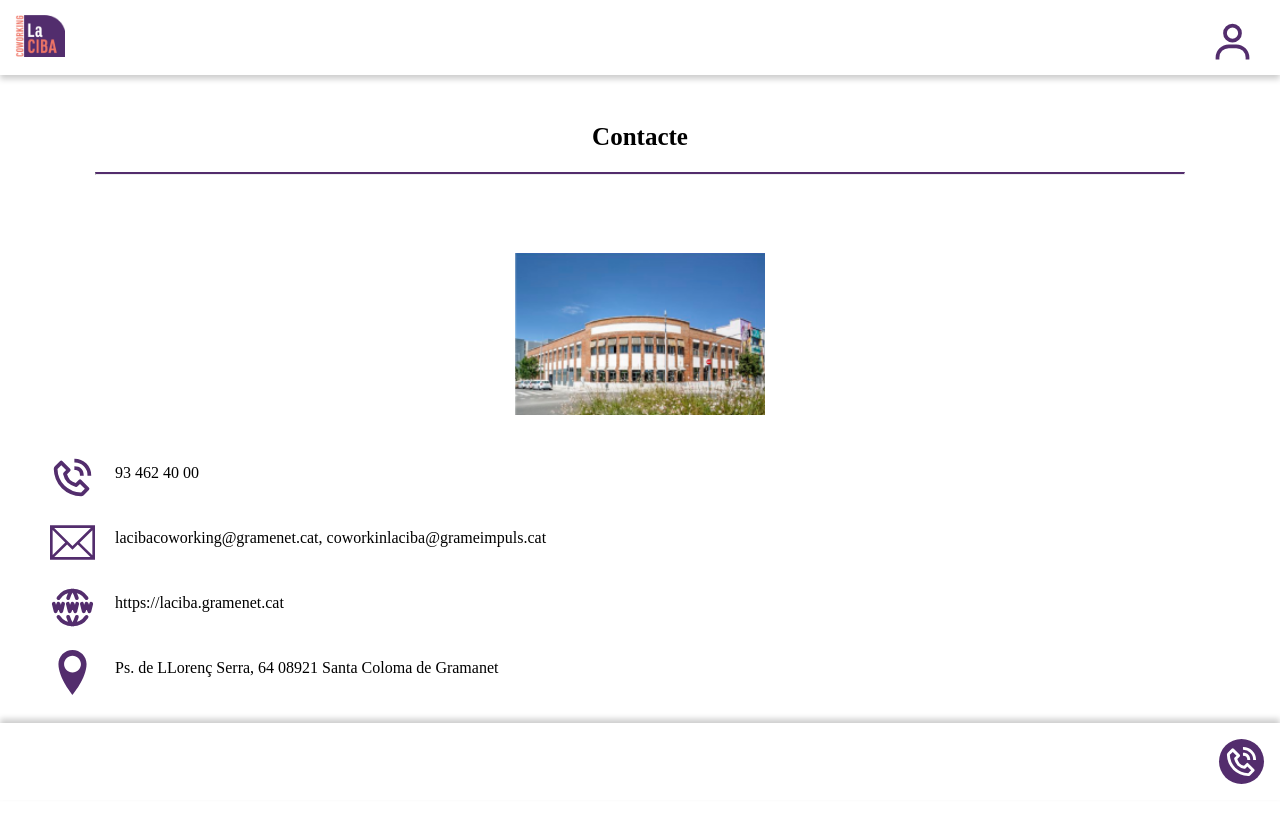
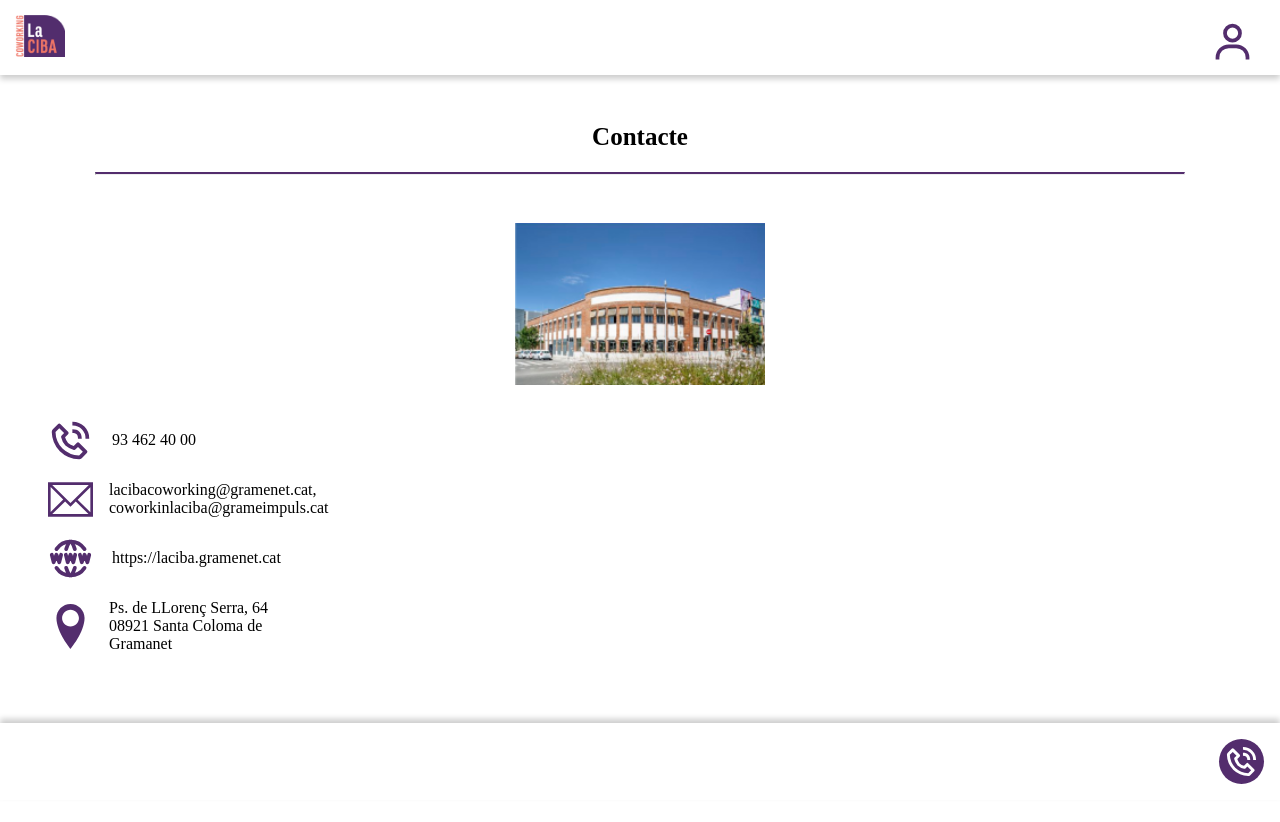
Before and after one commit to castellanorn/ciba-coworking-front, a React (Vite) app: page /contacte in a window 1280 px wide. Shown: the top 822 px of the page. After the commit the page ends 800 px from the top, so only its background shows below. Built offline with nearby package versions, Linux system fonts and the light colour scheme; a web font is replaced by a local one.

Commit message:
refactor: clean comments, style: apply style to Contact page

```diff
--- a/src/components/buttons/ButtonStyled.jsx
+++ b/src/components/buttons/ButtonStyled.jsx
@@ -2,7 +2,8 @@ import styled from "styled-components";
 
 export const ButtonConfirm = styled.button`
     color:var(--violet);
-    padding:8px 23px 8px 23px;
+    width: 8.438rem;
+    height: 2.813rem;
     border-radius:3px;
     border: 3px solid var(--violet);
     font-family: "Marianina XWd FY W03 Medium";
--- a/src/components/form/CreateUserForm.jsx
+++ b/src/components/form/CreateUserForm.jsx
@@ -27,7 +27,6 @@ const CreateUserForm = ({ onCancel, onSubmit, initialData }) => {
 
   useEffect(() => {
     if (initialData) {
-      console.log("ID del usuario a editar:", initialData.id);
       setForm({
         name: initialData.name || "",
         email: initialData.email || "",
--- a/src/pages/admin/AdminDashboard.jsx
+++ b/src/pages/admin/AdminDashboard.jsx
@@ -1,4 +1,4 @@
-import { useState, useContext, useEffect } from "react";
+import { useState, useContext, useEffect, useCallback } from "react";
 import { useNavigate } from "react-router-dom";
 import { AuthContext } from "../../auth/AuthProvider";
 import { apiRequest } from "../../services/apiRequest";
@@ -72,23 +72,25 @@ const AdminDashboard = () => {
     }
   };
 
+  useEffect(() => {
+    fetchUsers();
+  }, []);
 
-
-  const handleEditClick = (user) => {
+  const handleEditClick = useCallback((user) => {
     setModalState({
       isOpen: true,
       selectedUser: user,
     })
-  };
+  }, []);
 
-  const handleDeleteClick= (user)=>{
+  const handleDeleteClick= useCallback((user)=>{
     setDeleteModalState({
       isOpen: true,
       selectedUser: user,
     });
-  };
+  },[]);
 
-  const handleConfirmDelete = async () => {
+  const handleConfirmDelete = useCallback(async () => {
     try {
       if (deleteModalState.selectedUser) {
         await apiRequest(API_DELETE_USER(deleteModalState.selectedUser.id), "DELETE", null, headers);
@@ -103,26 +105,26 @@ const AdminDashboard = () => {
         selectedUser: null,
       });
     }
-  };
+  }, [deleteModalState.selectedUser, fetchUsers]);
 
-  const handleCancelDelete = () => {
+  const handleCancelDelete = useCallback(() => {
     setDeleteModalState({
       isOpen: false,
       selectedUser: null,
     });
-  };
+  }, []);
 
 
-  const handleCloseEditModal = () => {
+  const handleCloseEditModal = useCallback(() => {
     setModalState({
       isOpen: false,
       selectedUser: null,
     });
-  };
+  }, []);
 
   const [confirmationPopupOpen, setConfirmationPopupOpen] = useState(false);
 
-  const handleSubmit = async (userData) => {
+  const handleSubmit = useCallback(async (userData) => {
     try {
       if (!userData.id) {
         await apiRequest(API_CREATE_USER, "POST", userData,headers);
@@ -173,7 +175,7 @@ const AdminDashboard = () => {
       });
 
     }
-  };
+  }, [fetchUsers, handleCloseEditModal, users]);
 
   const handlePlacesClick = (target) => {
     if (target === "users") {
--- a/src/pages/admin/ManageIndividual.jsx
+++ b/src/pages/admin/ManageIndividual.jsx
@@ -149,7 +149,7 @@ const ManageIndividual = () => {
         setError={setError}
       />
       <ContainerButtons>
-          <ButtonFind onClick={handleFindResults}>Buscar</ButtonFind>
+          <ButtonFind onClick={handleFindResults}>Cercar</ButtonFind>
         </ContainerButtons>
       <Line />
       {error && <p style={{ color: 'red' }}>{error}</p>}
--- a/src/pages/admin/ManageMeetingRoom.jsx
+++ b/src/pages/admin/ManageMeetingRoom.jsx
@@ -148,7 +148,7 @@ const ManageMeetingRoom = () => {
         setError={setError}
       />
       <ContainerButtons>
-          <ButtonFind onClick={handleFindResults}>Buscar</ButtonFind>
+          <ButtonFind onClick={handleFindResults}>Cercar</ButtonFind>
         </ContainerButtons>
       <Line />
         {error && <p style={{ color: 'red' }}>{error}</p>}
--- a/src/pages/admin/ManageOffice.jsx
+++ b/src/pages/admin/ManageOffice.jsx
@@ -73,7 +73,7 @@ const ManageOffice = () => {
 
       const officeId = selectedOffice;
       if (!officeId) {
-        setError("Selecciona una oficina antes de buscar.");
+        setError("Selecciona una oficina abans de cercar..");
         return;
       }
 
@@ -98,7 +98,7 @@ const ManageOffice = () => {
     } catch (error) {
       setError(error.message);
     }
-    console.log(availableReservations)
+
   }
 
   const handleDeleteClick = useCallback((reservation) => {
@@ -202,7 +202,7 @@ const ManageOffice = () => {
       />
 
       <ContainerButtons>
-        <ButtonFind onClick={handleFindResults}>Buscar</ButtonFind>
+        <ButtonFind onClick={handleFindResults}>Cercar</ButtonFind>
       </ContainerButtons>
 
       {error && <Paragraph text={error} color="red" />}
--- a/src/pages/contact/Contact.jsx
+++ b/src/pages/contact/Contact.jsx
@@ -2,9 +2,16 @@ import { BiPhoneCall } from "react-icons/bi";
 import { TbWorldWww } from "react-icons/tb";
 import { ImLocation } from "react-icons/im";
 import { TfiEmail } from "react-icons/tfi";
-import cibaPhoto from '../../assets/ciba-photo.png';
+import cibaPhoto from "../../assets/ciba-photo.png";
 import TitleMobile from "../../components/title/Title";
-import { DivLogo, ImgLogo, InfoContainer, Space } from "./ContactStyled";
+import {
+  Container,
+  DivLogo,
+  ImgLogo,
+  InfoContainer,
+  IconContainer,
+  Text,
+} from "./ContactStyled";
 
 const Contact = () => {
   return (
@@ -13,25 +20,34 @@ const Contact = () => {
       <DivLogo>
         <ImgLogo src={cibaPhoto} alt="img" />
       </DivLogo>
+      <Container>
         <InfoContainer>
-          <BiPhoneCall />
-          <span>93 462 40 00</span>
+          <IconContainer>
+            <BiPhoneCall />
+          </IconContainer>
+          <Text>93 462 40 00</Text>
         </InfoContainer>
         <InfoContainer>
-        <TfiEmail />
-          <span>
+          <IconContainer>
+            <TfiEmail />
+          </IconContainer>
+          <Text>
             lacibacoworking@gramenet.cat, coworkinlaciba@grameimpuls.cat
-          </span>
+          </Text>
         </InfoContainer>
         <InfoContainer>
-          <TbWorldWww />
-          <span>https://laciba.gramenet.cat</span>
+          <IconContainer>
+            <TbWorldWww />
+          </IconContainer>
+          <Text>https://laciba.gramenet.cat</Text>
         </InfoContainer>
         <InfoContainer>
-          <ImLocation />
-          <span>Ps. de LLorenç Serra, 64 08921 Santa Coloma de Gramanet</span>
+          <IconContainer>
+            <ImLocation />
+          </IconContainer>
+          <Text>Ps. de LLorenç Serra, 64 08921 Santa Coloma de Gramanet</Text>
         </InfoContainer>
-        <Space></Space>
+      </Container>
     </>
   );
 };
--- a/src/pages/contact/ContactStyled.jsx
+++ b/src/pages/contact/ContactStyled.jsx
@@ -1,22 +1,32 @@
 import styled from "styled-components";
 
+export const Container = styled.div `
+width: 15.43rem;
+display: flex;
+flex-direction: column;
+    align-items: flex-start;
+    margin-left: 3rem;
+box-sizing: border-box;
+`
 export const InfoContainer = styled.div`
-  display: flex;
-  align-items: center;
-  gap: 20px;
-  margin: 10px 0;
-  padding: 10px;
-  margin:0px 40px 0px 40px;
+display: flex;
+    align-items: center;
+    justify-content: flex-start;
+
+
 `;
 export const ImgLogo = styled.img`
     width:250px;
-    margin-top:30px;
     margin-bottom:30px;
 `
 export const DivLogo = styled.div`
     display:flex;
     justify-content:center;
 `
-export const Space = styled.div`
-    margin:80px;
+export const Text = styled.p `
+margin-left: 1rem;
 `
+
+export const IconContainer = styled.div `
+width: 3rem;
+`
--- a/src/pages/office/OfficeBooking.jsx
+++ b/src/pages/office/OfficeBooking.jsx
@@ -226,7 +226,6 @@ const ReserveOffice = () => {
         },
       };
 
-      console.log(dataToSend);
       const response = await apiRequest(
         API_CREATE_RESERVATIONS,
         "POST",
@@ -240,7 +239,6 @@ const ReserveOffice = () => {
           hour.endDate != selectedHour.endTime
       );
       setAvailableHours(newAvailableHours);
-      console.log("newAvailableHours", newAvailableHours);
       handleCloseConfirm();
       setConfirmationPopupOpen(true);
     } catch (error) {
```
